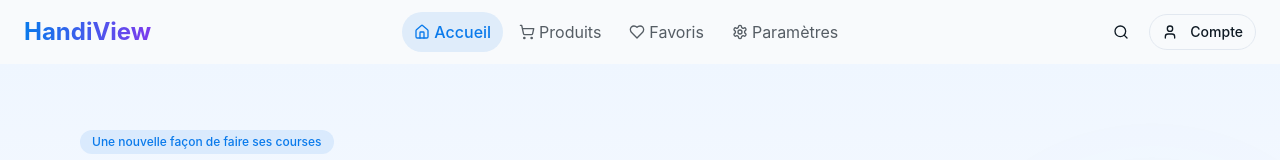
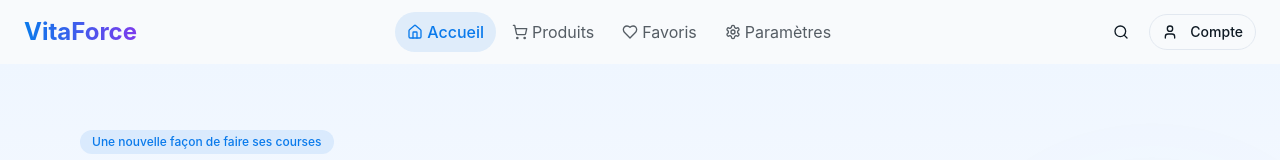
Before and after one commit to AstronautSP/Adaptalife, a React (Vite) app: page / in a window 1280 px wide. Shown: the top 160 px of the page. Built offline with nearby package versions, Linux system fonts and the light colour scheme.

Commit message:
Refactor: Add vitaforce

```diff
--- a/index.html
+++ b/index.html
@@ -1,14 +1,15 @@
+
 <!DOCTYPE html>
 <html lang="en">
   <head>
     <meta charset="UTF-8" />
     <meta name="viewport" content="width=device-width, initial-scale=1.0" />
-    <title>handiview-nutrition-helper</title>
-    <meta name="description" content="Lovable Generated Project" />
-    <meta name="author" content="Lovable" />
+    <title>VitaForce - Nutrition Helper</title>
+    <meta name="description" content="VitaForce - Des choix alimentaires adaptés à vos besoins" />
+    <meta name="author" content="VitaForce" />
 
-    <meta property="og:title" content="Lovable Generated Project" />
-    <meta property="og:description" content="Lovable Generated Project" />
+    <meta property="og:title" content="VitaForce - Nutrition Helper" />
+    <meta property="og:description" content="Des choix alimentaires adaptés à vos besoins" />
     <meta property="og:type" content="website" />
     <meta property="og:image" content="https://lovable.dev/opengraph-image-p98pqg.png" />
 
--- a/src/components/layout/Footer.tsx
+++ b/src/components/layout/Footer.tsx
@@ -8,7 +8,7 @@ const Footer = () => {
       <div className="max-w-7xl mx-auto px-4 sm:px-6 py-8">
         <div className="grid grid-cols-1 md:grid-cols-3 gap-8">
           <div className="space-y-4">
-            <h3 className="text-lg font-semibold">HandiView</h3>
+            <h3 className="text-lg font-semibold">VitaForce</h3>
             <p className="text-sm text-muted-foreground">
               Améliorer l'expérience alimentaire des personnes en situation de handicap
               avec des informations nutritionnelles détaillées et une navigation simplifiée.
@@ -57,7 +57,7 @@ const Footer = () => {
 
         <div className="mt-8 pt-6 border-t border-border flex flex-col sm:flex-row justify-between items-center">
           <p className="text-sm text-muted-foreground">
-            © {new Date().getFullYear()} HandiView. Tous droits réservés.
+            © {new Date().getFullYear()} VitaForce. Tous droits réservés.
           </p>
 
           <div className="flex items-center mt-4 sm:mt-0">
--- a/src/components/layout/Header.tsx
+++ b/src/components/layout/Header.tsx
@@ -55,7 +55,7 @@ const Header = () => {
           className="flex items-center space-x-2 text-primary font-bold text-xl"
         >
           <span className="text-2xl font-bold bg-clip-text text-transparent bg-gradient-to-r from-primary to-accent">
-            HandiView
+            VitaForce
           </span>
         </Link>
 
```
